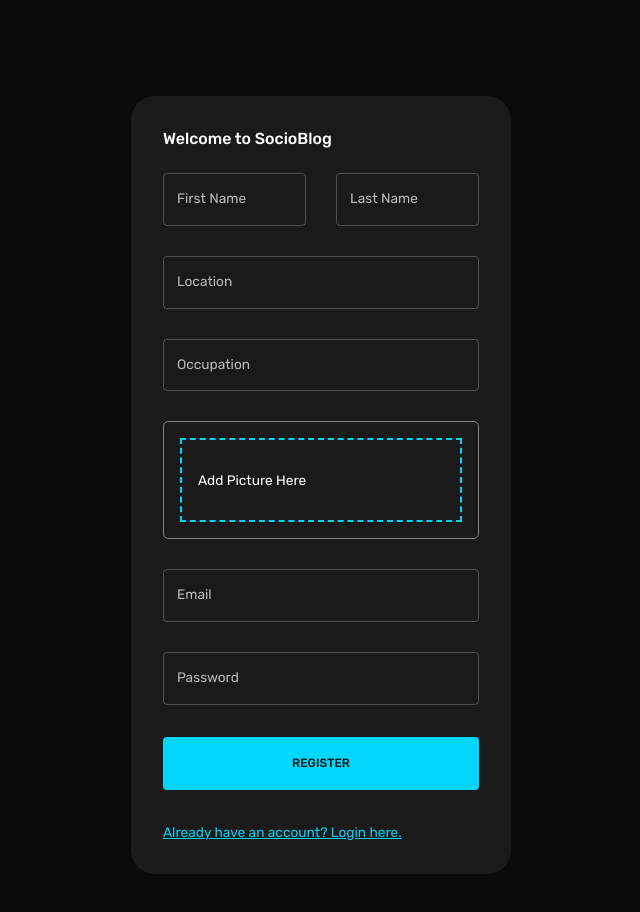
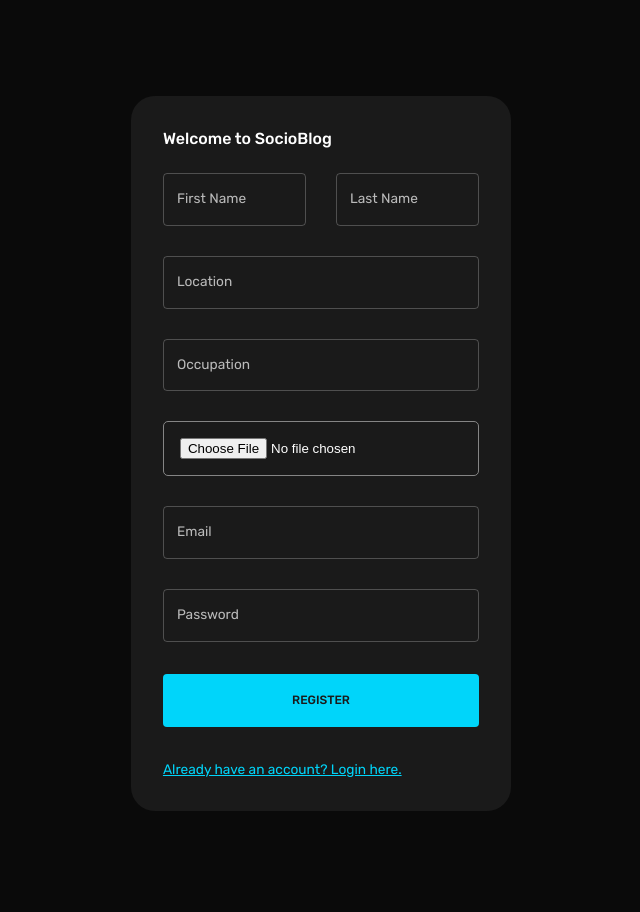
Before and after one commit to rouge9/socialBlog, a React (Create React App) app: page / in a window 1280 px wide. Both pictures are taken after a click on the element "Don't have an account? Sign Up here.". Shown: the top 912 px of the page, without its empty margins (319-959 px from the left). Built offline with nearby package versions, Linux system fonts and the light colour scheme.

Commit message:
Fix image paths and handle file uploads in UserImage, form, MyPostWidget, and PostWidget components

```diff
--- a/src/components/UserImage.jsx
+++ b/src/components/UserImage.jsx
@@ -9,7 +9,8 @@
         height={size}
         alt="user"
         // src={`https://socio-blog-backend.vercel.app/assets/${image}`}
-        src={`http://localhost:6001/assets/${image}`}
+        // src={`http://localhost:6001/assets/${image}`}
+        src={image}
       />
     </Box>
   );
--- a/src/scenes/loginPage/form.jsx
+++ b/src/scenes/loginPage/form.jsx
@@ -38,7 +38,7 @@
   password: "",
   location: "",
   occupation: "",
-  picture: null,
+  picture: "",
 };
 
 const initialValuesLogin = {
@@ -54,13 +54,26 @@
   const isNonMobile = useMediaQuery("(min-width:600px)");
   const isLogin = pageType === "login";
   const isRegister = pageType === "register";
+  const [image, setImage] = useState("");
+
+  const convertToBase64 = (e) => {
+    const reader = new FileReader();
+    reader.readAsDataURL(e.target.files[0]);
+    reader.onload = () => {
+      setImage(reader.result);
+    };
+    reader.onerror = (error) => {
+      console.log("Error: ", error);
+    };
+  };
 
   const register = async (values, onSubmitProps) => {
     const formData = new FormData();
     for (let value in values) {
       formData.append(value, values[value]);
     }
-    formData.append("picturePath", values.picture.name);
+    // formData.append("picturePath", values.picture.name);
+    formData.append("picturePath", image);
 
     const savedUserResponse = await fetch(
       // "https://socio-blog-backend.vercel.app/api/auth/register",
@@ -102,7 +115,7 @@
   };
 
   const handleFormSubmit = async (values, onSubmitProps) => {
-    // if (isLogin) await login(values, onSubmitProps);
+    if (isLogin) await login(values, onSubmitProps);
     if (isRegister) await register(values, onSubmitProps);
   };
 
@@ -183,7 +196,7 @@
                   borderRadius="5px"
                   p="1rem"
                 >
-                  <Dropzone
+                  {/* <Dropzone
                     acceptedFiles=".jpg,.jpeg,.png"
                     multiple={false}
                     onDrop={(acceptedFiles) =>
@@ -197,7 +210,11 @@
                         p="1rem"
                         sx={{ "&:hover": { cursor: "pointer" } }}
                       >
-                        <input {...getInputProps()} />
+                        <input
+                          {...getInputProps()}
+                          type="file"
+                          onChange={convertToBase64}
+                        />
                         {!values.picture ? (
                           <p>Add Picture Here</p>
                         ) : (
@@ -208,7 +225,12 @@
                         )}
                       </Box>
                     )}
-                  </Dropzone>
+                  </Dropzone> */}
+                  <input
+                    type="file"
+                    onChange={convertToBase64}
+                    accept="image/*"
+                  />
                 </Box>
               </Fragment>
             )}
--- a/src/scenes/widgets/MyPostWidget.jsx
+++ b/src/scenes/widgets/MyPostWidget.jsx
@@ -36,6 +36,18 @@
   const isNonMobileScreens = useMediaQuery("(min-width: 1000px)");
   const mediumMain = palette.neutral.mediumMain;
   const medium = palette.neutral.medium;
+  const [value, setValue] = useState("");
+
+  const convertToBase64 = (e) => {
+    const reader = new FileReader();
+    reader.readAsDataURL(e);
+    reader.onload = () => {
+      setValue(reader.result);
+    };
+    reader.onerror = (error) => {
+      console.log("Error: ", error);
+    };
+  };
 
   const handlePost = async () => {
     const formData = new FormData();
@@ -43,8 +55,8 @@
     formData.append("discription", post);
     // console.log(post);
     if (image) {
-      formData.append("picture", image);
-      formData.append("picturePath", image.name);
+      // formData.append("picture", image);
+      formData.append("picturePath", value);
     }
     const response = await fetch(
       // `https://socio-blog-backend.vercel.app/api/posts`,
@@ -86,7 +98,10 @@
           <Dropzone
             acceptedFiles=".jpg,.jpeg,.png"
             multiple={false}
-            onDrop={(acceptedFiles) => setImage(acceptedFiles[0])}
+            onDrop={(acceptedFiles) => {
+              setImage(acceptedFiles[0]);
+              convertToBase64(acceptedFiles[0]);
+            }}
           >
             {({ getRootProps, getInputProps }) => (
               <FlexBetween>
@@ -97,7 +112,13 @@
                   width="100%"
                   sx={{ "&:hover": { cursor: "pointer" } }}
                 >
-                  <input {...getInputProps()} />
+                  <input
+                    {...getInputProps()}
+                    type="file"
+                    onChange={() => {
+                      console.log("file selected");
+                    }}
+                  />
                   {!image ? (
                     <p>Add Image Here</p>
                   ) : (
--- a/src/scenes/widgets/PostWidget.jsx
+++ b/src/scenes/widgets/PostWidget.jsx
@@ -69,7 +69,8 @@
           alt="post"
           style={{ borderRadius: "0.75rem", marginTop: "0.75rem" }}
           // src={`https://socio-blog-backend.vercel.app/assets/${picturePath}`}
-          src={`http://localhost:6001/assets/${picturePath}`}
+          // src={`http://localhost:6001/assets/${picturePath}`}
+          src={picturePath}
         />
       )}
       <FlexBetween mt="0.25rem">
```
